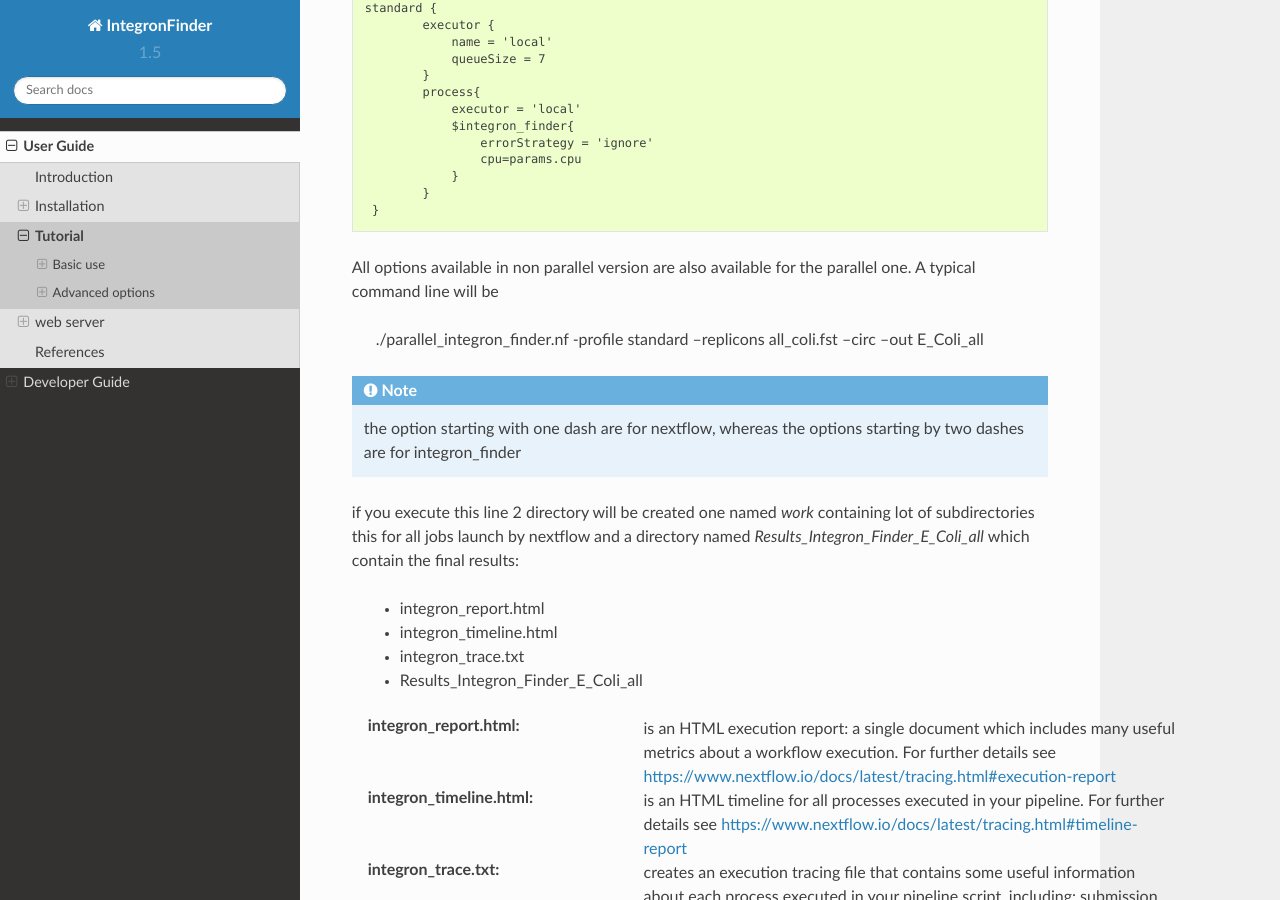
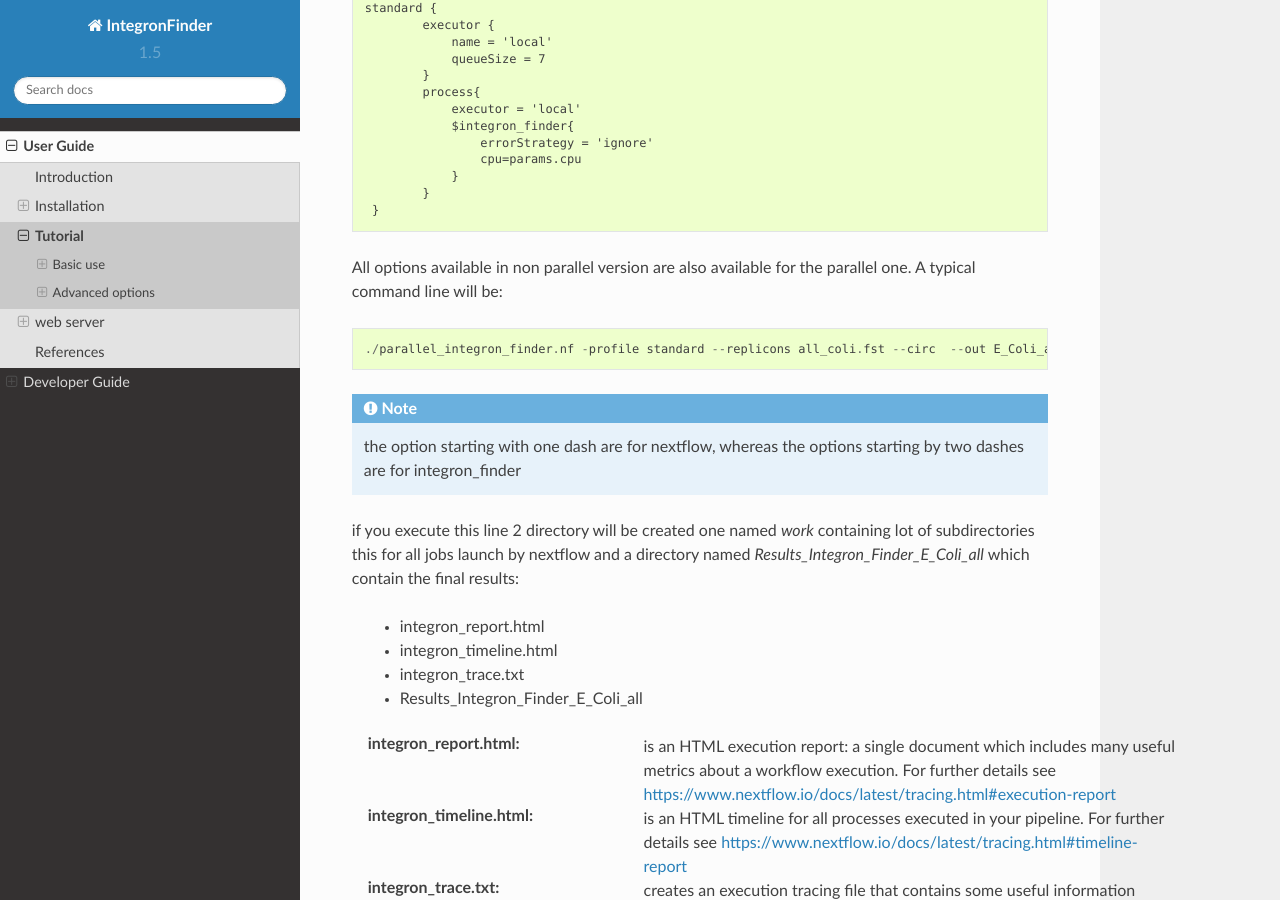
Before and after one commit to gem-pasteur/Integron_Finder, a Sphinx documentation site: the page built from doc/source/user_guide/tutorial.rst, in a window 1280 px wide and 900 px high, scrolled down 3637 px. Built offline with Sphinx 7.4.7 and the Read the Docs theme 2.0.0, drawn with Linux system fonts in a browser that asks for light colours.

Commit message:
fix rest syntax

```diff
--- a/doc/source/user_guide/tutorial.rst
+++ b/doc/source/user_guide/tutorial.rst
@@ -176,7 +176,7 @@ If you don't want to use it but you prefer to use an installed version you can r
 
 
 All options available in non parallel version are also available for the parallel one.
-A typical command line will be
+A typical command line will be: ::
 
     ./parallel_integron_finder.nf -profile standard --replicons all_coli.fst --circ  --out E_Coli_all
 
```
